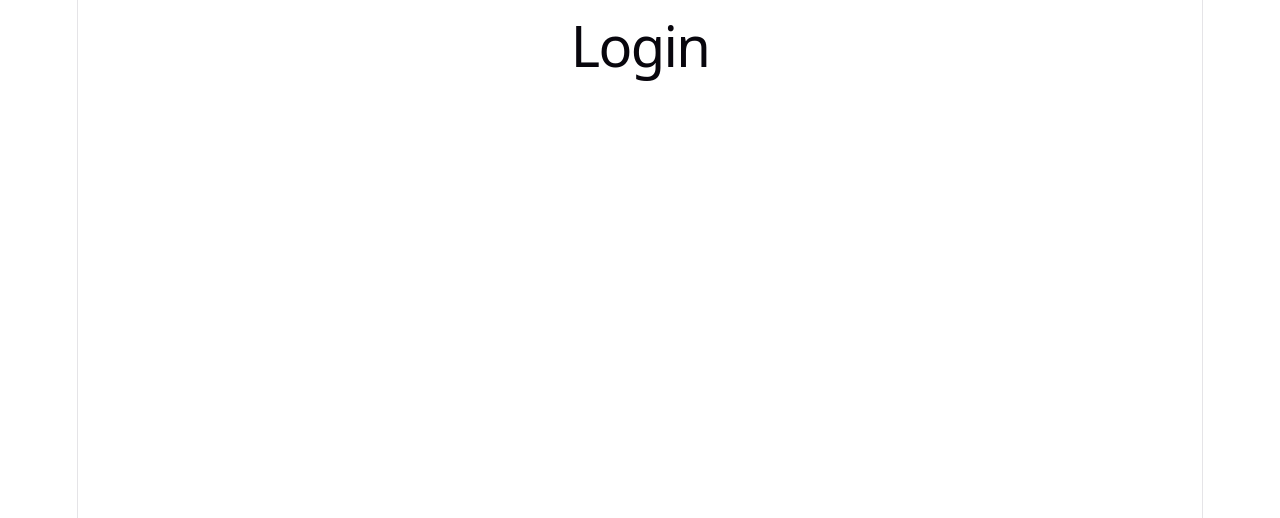
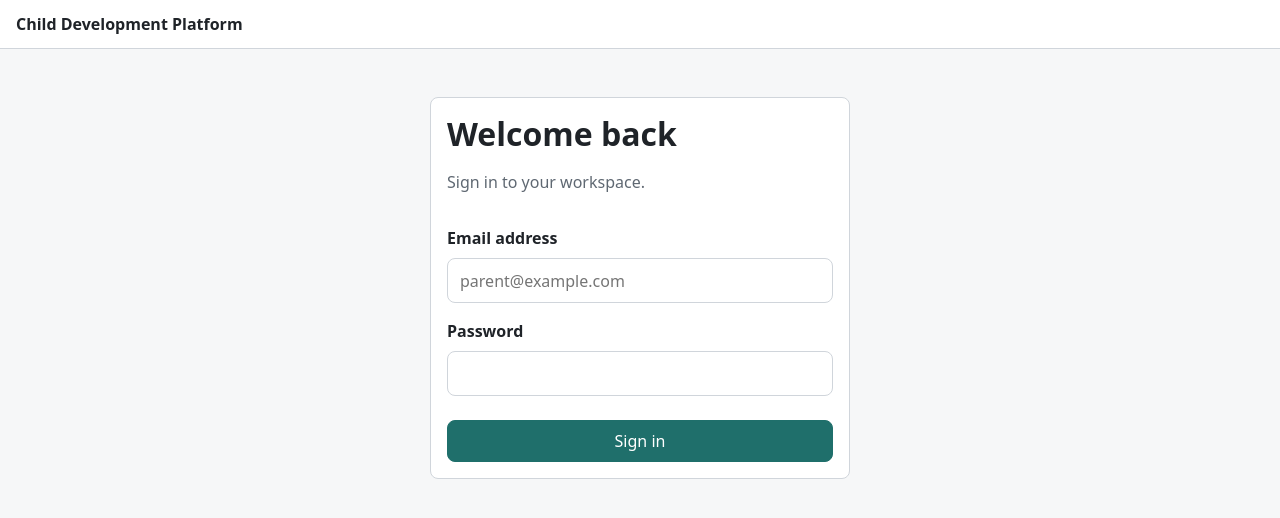
Before and after one commit to NasserN11/child-development-app-group11, a React app in the folder frontend/: page /login in a window 1280 px wide. Shown: the top 518 px of the page. Built offline with nearby package versions, Linux system fonts and the light colour scheme; the HTML template or start-up script is replaced by a standard one.

Commit message:
TEAM11-41 add login page

```diff
--- a/frontend/src/api.js
+++ b/frontend/src/api.js
@@ -5,9 +5,9 @@ export async function apiFetch(path, options = {}) {
         ...options,
         headers: {
             'Content-Type': 'application/json',
-            ...apiFetch(token ? { Authorization: `Bearer ${token}` } : {}),
+            ...(token ? { Authorization: `Bearer ${token}` } : {}),
             ...options.headers,
-        };
+        }
     });
 
     const data = await res.json().catch(() => null);
--- a/frontend/src/components/AppLayout.jsx
+++ b/frontend/src/components/AppLayout.jsx
@@ -1,4 +1,4 @@
-import { NavLink, Outlet } from 'react-router-dom';
+import { NavLink, Outlet, Navigate } from 'react-router-dom';
 
 const links = [
   { to: '/', label: 'Overview' },
@@ -10,6 +10,12 @@ const links = [
 ];
 
 export default function AppLayout() {
+
+  const token = localStorage.getItem('token');
+  if (!token) {
+    return <Navigate to="/login" replace />;
+  }
+
   return (
     <div>
       <header style={{ display: 'flex', justifyContent: 'space-between', padding: '1rem', borderBottom: '1px solid #ccc' }}>
--- a/frontend/src/index.css
+++ b/frontend/src/index.css
@@ -1,111 +1,82 @@
 :root {
-  --text: #6b6375;
-  --text-h: #08060d;
-  --bg: #fff;
-  --border: #e5e4e7;
-  --code-bg: #f4f3ec;
-  --accent: #aa3bff;
-  --accent-bg: rgba(170, 59, 255, 0.1);
-  --accent-border: rgba(170, 59, 255, 0.5);
-  --social-bg: rgba(244, 243, 236, 0.5);
-  --shadow:
-    rgba(0, 0, 0, 0.1) 0 10px 15px -3px, rgba(0, 0, 0, 0.05) 0 4px 6px -2px;
-
-  --sans: system-ui, 'Segoe UI', Roboto, sans-serif;
-  --heading: system-ui, 'Segoe UI', Roboto, sans-serif;
-  --mono: ui-monospace, Consolas, monospace;
-
-  font: 18px/145% var(--sans);
-  letter-spacing: 0.18px;
-  color-scheme: light dark;
-  color: var(--text);
-  background: var(--bg);
-  font-synthesis: none;
-  text-rendering: optimizeLegibility;
-  -webkit-font-smoothing: antialiased;
-  -moz-osx-font-smoothing: grayscale;
-
-  @media (max-width: 1024px) {
-    font-size: 16px;
-  }
+  --color-bg: #f6f7f8;
+  --color-surface: #ffffff;
+  --color-text: #1f2328;
+  --color-muted: #5f6872;
+  --color-border: #d0d5db;
+  --color-primary: #1f6f6b;
+  --color-primary-dark: #17544f;
+  --color-danger: #b42318;
+  --radius: 8px;
+  --space: 1rem;
+  --font: system-ui, -apple-system, 'Segoe UI', Roboto, sans-serif;
 }
 
-@media (prefers-color-scheme: dark) {
-  :root {
-    --text: #9ca3af;
-    --text-h: #f3f4f6;
-    --bg: #16171d;
-    --border: #2e303a;
-    --code-bg: #1f2028;
-    --accent: #c084fc;
-    --accent-bg: rgba(192, 132, 252, 0.15);
-    --accent-border: rgba(192, 132, 252, 0.5);
-    --social-bg: rgba(47, 48, 58, 0.5);
-    --shadow:
-      rgba(0, 0, 0, 0.4) 0 10px 15px -3px, rgba(0, 0, 0, 0.25) 0 4px 6px -2px;
-  }
-
-  #social .button-icon {
-    filter: invert(1) brightness(2);
-  }
+* {
+  box-sizing: border-box;
 }
 
 body {
   margin: 0;
+  font-family: var(--font);
+  color: var(--color-text);
+  background: var(--color-bg);
+  line-height: 1.5;
 }
 
-#root {
-  width: 1126px;
-  max-width: 100%;
-  margin: 0 auto;
-  text-align: center;
-  border-inline: 1px solid var(--border);
-  min-height: 100svh;
-  display: flex;
-  flex-direction: column;
-  box-sizing: border-box;
+h1, h2, h3 {
+  margin: 0 0 0.5rem;
+  line-height: 1.25;
 }
 
-h1,
-h2 {
-  font-family: var(--heading);
-  font-weight: 500;
-  color: var(--text-h);
+a {
+  color: var(--color-primary);
 }
 
-h1 {
-  font-size: 56px;
-  letter-spacing: -1.68px;
-  margin: 32px 0;
-  @media (max-width: 1024px) {
-    font-size: 36px;
-    margin: 20px 0;
-  }
-}
-h2 {
-  font-size: 24px;
-  line-height: 118%;
-  letter-spacing: -0.24px;
-  margin: 0 0 8px;
-  @media (max-width: 1024px) {
-    font-size: 20px;
-  }
-}
-p {
-  margin: 0;
+:focus-visible {
+  outline: 3px solid var(--color-primary);
+  outline-offset: 2px;
 }
 
-code,
-.counter {
-  font-family: var(--mono);
-  display: inline-flex;
-  border-radius: 4px;
-  color: var(--text-h);
+.card {
+  background: var(--color-surface);
+  border: 1px solid var(--color-border);
+  border-radius: var(--radius);
+  padding: var(--space);
+  margin-bottom: var(--space);
 }
 
-code {
-  font-size: 15px;
-  line-height: 135%;
-  padding: 4px 8px;
-  background: var(--code-bg);
+.btn {
+  font: inherit;
+  padding: 0.5rem 1rem;
+  border: 1px solid var(--color-border);
+  border-radius: var(--radius);
+  background: var(--color-surface);
+  color: var(--color-text);
+  cursor: pointer;
 }
+.btn:hover {
+  background: var(--color-bg);
+}
+.btn:disabled {
+  opacity: 0.6;
+  cursor: not-allowed;
+}
+
+.btn-primary {
+  background: var(--color-primary);
+  border-color: var(--color-primary);
+  color: #fff;
+}
+.btn-primary:hover {
+  background: var(--color-primary-dark);
+}
+
+.page-subtitle {
+  margin: 0 0 var(--space);
+  color: var(--color-muted);
+}
+
+.error-text {
+  color: var(--color-danger);
+}
--- /dev/null
+++ b/frontend/src/pages/LoginPage.css
@@ -0,0 +1,34 @@
+.login-page {
+  min-height: 100vh;
+}
+
+.login-header {
+  padding: 0.75rem var(--space);
+  background: var(--color-surface);
+  border-bottom: 1px solid var(--color-border);
+  font-weight: 700;
+}
+
+.login-card {
+  max-width: 420px;
+  margin: 3rem auto;
+  display: flex;
+  flex-direction: column;
+  gap: 0.5rem;
+}
+
+.login-card label {
+  font-weight: 600;
+  margin-top: 0.5rem;
+}
+
+.login-card input {
+  font: inherit;
+  padding: 0.6rem 0.75rem;
+  border: 1px solid var(--color-border);
+  border-radius: var(--radius);
+}
+
+.login-card .btn {
+  margin-top: 1rem;
+}
--- a/frontend/src/pages/LoginPage.jsx
+++ b/frontend/src/pages/LoginPage.jsx
@@ -1,3 +1,68 @@
+import { useState } from "react";
+import { useNavigate } from "react-router-dom";
+import { apiFetch } from "../api";
+import "./LoginPage.css";
+
 export default function LoginPage() {
-    return <h1>Login</h1>
+  const navigate = useNavigate();
+  const [email, setEmail] = useState("");
+  const [password, setPassword] = useState("");
+  const [error, setError] = useState("");
+  const [loading, setLoading] = useState(false);
+
+  async function handleSubmit(event) {
+    event.preventDefault();
+    setError("");
+    setLoading(true);
+
+    try {
+      const data = await apiFetch("/api/auth/login", {
+        method: "POST",
+        body: JSON.stringify({ email, password }),
+      });
+
+      localStorage.setItem("token", data.token);
+      localStorage.setItem("user", JSON.stringify(data.user));
+      navigate("/");
+    } catch (err) {
+      setError(err.message);
+    } finally {
+      setLoading(false);
+    }
+  }
+
+  return (
+    <div className="login-page">
+      <header className="login-header">Child Development Platform</header>
+      <form className="card login-card" onSubmit={handleSubmit}>
+        <h1>Welcome back</h1>
+        <p className="page-subtitle">Sign in to your workspace.</p>
+
+        <label htmlFor="email">Email address</label>
+        <input
+          type="email"
+          id="email"
+          value={email}
+          onChange={(e) => setEmail(e.target.value)}
+          placeholder="parent@example.com"
+          required
+        />
+
+        <label htmlFor="password">Password</label>
+        <input
+          id="password"
+          type="password"
+          value={password}
+          onChange={(e) => setPassword(e.target.value)}
+          required
+        />
+
+        <button className="btn btn-primary" type="submit" disabled={loading}>
+            {loading ? 'Sigining in...' : 'Sign in'}
+        </button>
+
+        {error && <p className="error-text" role="alert">{error}</p>}
+      </form>
+    </div>
+  );
 }
```
Also changed, not shown: 2 other files (tests, documents, lock files or other folders).
